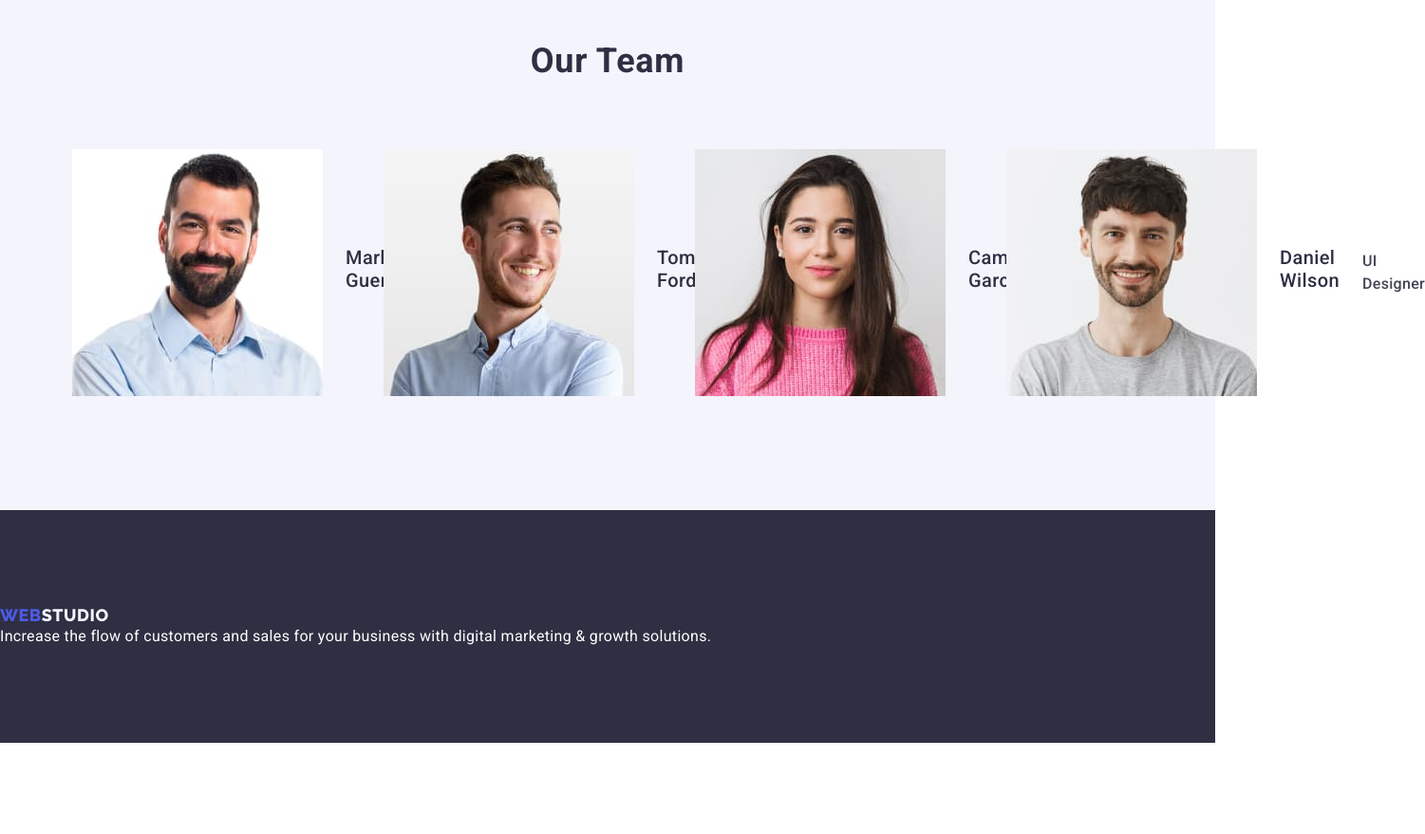
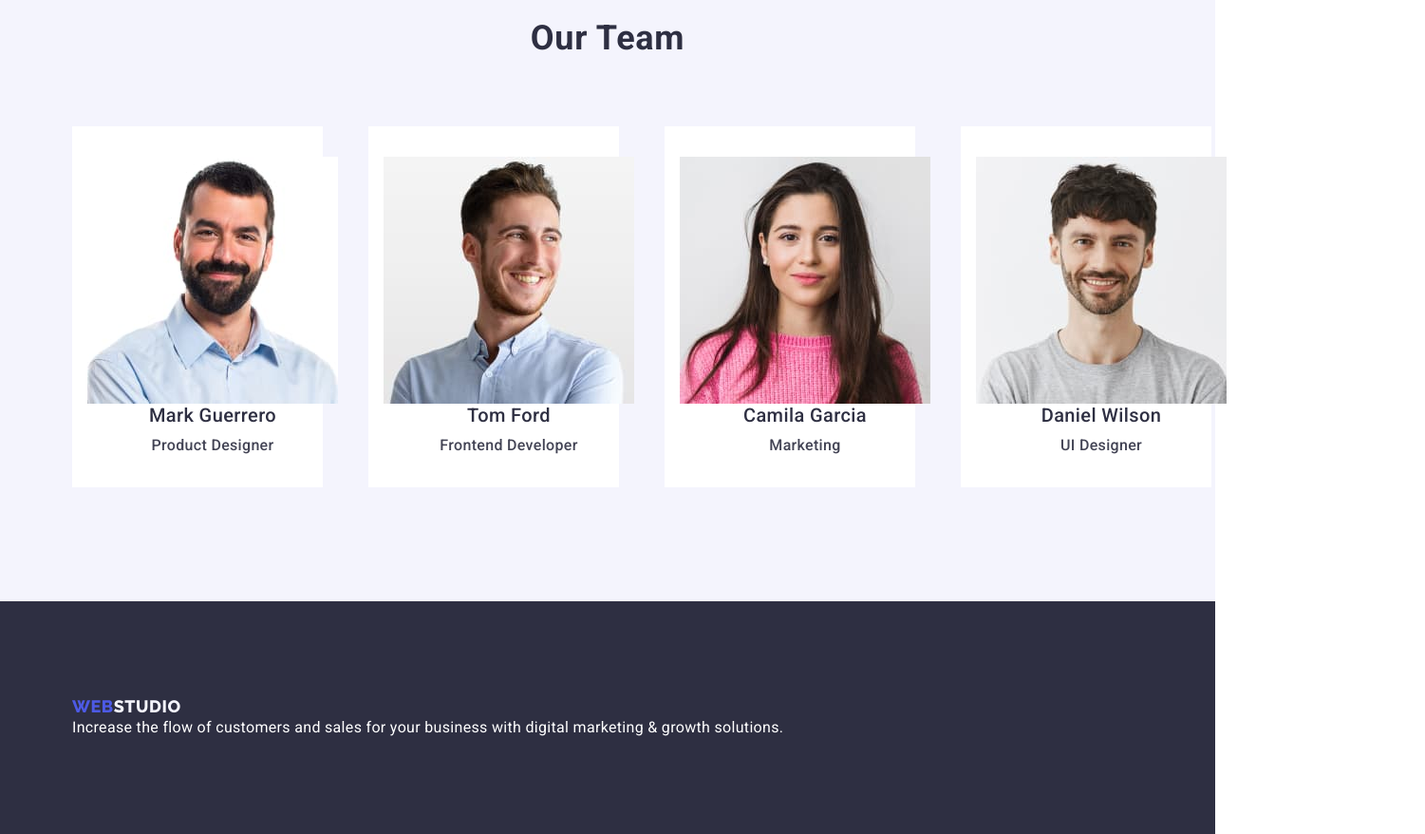
Before and after one commit to Dima-S13/goit-markup-hw-033, a plain HTML site: page index.html in a window 1280 px wide. Shown: the part 1760-2638 px from the top of the page at 95% size, 1501 px wide, since content can reach past the window. Before the commit the page ends 2542 px from the top, so only its background shows below. Drawn offline with nearby package versions, Linux system fonts and the light colour scheme.

Commit message:
fucking sheet!

```diff
--- a/css/styles.css
+++ b/css/styles.css
@@ -46,14 +46,18 @@ img {
 /* ================== Header ==================== */
 .head-container {
   align-items: center;
+  display: flex;
 }
+
 .site-head {
   border-bottom: 1px solid #e7e9fc;
   padding-top: 24px;
+  display: flex;
 }
 .site-nav {
   display: flex;
   align-items: center;
+  margin: auto;
 }
 .logo {
   font-family: "Raleway", sans-serif;
@@ -92,7 +96,8 @@ img {
   letter-spacing: 0.02em;
   color: var(--body-text);
   display: flex;
-  gap: 40px;
+  gap: 24px;
+  align-items: center;
 }
 .menu-title {
   margin-bottom: 8px;
@@ -101,6 +106,7 @@ img {
   gap: 24px;
   display: flex;
   align-items: center;
+  width: calc((100% - 72px) / 4);
 }
 .menu-link {
   font-weight: 500;
@@ -179,7 +185,15 @@ img {
 }
 .what-the {
   width: calc((100% - 48px) / 3);
+  gap: 24px;
 }
+.guys-name {
+  padding: 32px 16px 32px;
+  border-radius: 0px 0px 4px 4px;
+  text-align: center;
+  margin: auto;
+}
+
 /* ============== Porfolio ==================== */
 .list-container {
   flex-wrap: wrap;
@@ -226,6 +240,7 @@ img {
   gap: 24px;
   margin-right: 24px;
   width: calc((100% - 72px) / 4);
+  display: flex;
 }
 .menu-title {
   font-weight: 500;
@@ -233,13 +248,17 @@ img {
   line-height: 1.2;
   letter-spacing: 0.02em;
   color: var(--second-background-color);
+  text-align: center;
+  margin-bottom: 8px;
 }
 .suptitle {
   font-size: 16px;
   line-height: 1.5;
   letter-spacing: 0.02em;
   color: var(--body-text);
+  text-align: center;
 }
+
 .title {
   font-weight: 700;
   font-size: 36px;
@@ -249,6 +268,7 @@ img {
   text-transform: capitalize;
   color: var(--second-background-color);
   margin-bottom: 72px;
+  text-align: center;
 }
 .team-list {
   background-color: var(--button-list-background);
--- a/index.html
+++ b/index.html
@@ -4,7 +4,7 @@
     <meta charset="UTF-8" />
     <meta http-equiv="X-UA-Compatible" content="IE=edge" />
     <meta name="viewport" content="width=device-width, initial-scale=1.0" />
-    <title>index.html</title>
+    <title>Portfolio.html</title>
     <link rel="preconnect" href="https://fonts.googleapis.com" />
     <link rel="preconnect" href="https://fonts.gstatic.com" crossorigin />
     <link rel="preconnect" href="https://fonts.googleapis.com" />
@@ -12,10 +12,6 @@
     <link
       href="https://fonts.googleapis.com/css2?family=Raleway:wght@800&family=Roboto:wght@400;500;700;900&display=swap"
       rel="stylesheet"
-    />
-    <link
-      rel="stylesheet"
-      href="node_modules/modern-normalize/modern-normalize.css"
     />
     <link
       rel="stylesheet"
@@ -117,14 +113,14 @@
                 width="360"
               />
             </li>
-            <li>
+            <li class="what-the">
               <img
                 src="./images/photo2.jpg"
                 alt="content in messengers"
                 width="360"
               />
             </li>
-            <li>
+            <li class="what-the">
               <img
                 src="./images/photo3.jpg"
                 alt="mobile applications"
@@ -140,24 +136,42 @@
           <h2 class="title">Our Team</h2>
           <ul class="menu list">
             <li class="menu-item">
+              <div class="guys-name">
                 <img src="./images/photo4.jpg" alt="Mark's photo" width="264" />
                 <h3 class="menu-title">Mark Guerrero</h3>
                 <p class="suptitle">Product Designer</p>
+              </div>
             </li>
             <li class="menu-item">
+              <div class="guys-name">
                 <img src="./images/photo5.jpg" alt="Tom's photo" width="264" />
                 <h3 class="menu-title">Tom Ford</h3>
                 <p class="suptitle">Frontend Developer</p>
+              </div>
             </li>
             <li class="menu-item">
-              <img src="./images/photo6.jpg" alt="Camila's photo" width="264" />
+              <div class="guys-name">
+                <img
+                  src="./images/photo6.jpg"
+                  alt="Camila's photo"
+                  width="264"
+                />
+
                 <h3 class="menu-title">Camila Garcia</h3>
                 <p class="suptitle">Marketing</p>
+              </div>
             </li>
             <li class="menu-item">
-              <img src="./images/photo7.jpg" alt="Daniel's photo" width="264" />
+              <div class="guys-name">
+                <img
+                  class="guys-pic"
+                  src="./images/photo7.jpg"
+                  alt="Daniel's photo"
+                  width="264"
+                />
                 <h3 class="menu-title">Daniel Wilson</h3>
                 <p class="suptitle">UI Designer</p>
+              </div>
             </li>
           </ul>
         </div>
@@ -165,7 +179,7 @@
     </main>
     <!-- ======================= Footer ============================= -->
     <footer class="footer">
-      <div>
+      <div class="container">
         <a class="logo link" href="./index.html"
           >Web<span class="logo-foot">Studio</span></a
         >
```
Also changed, not shown: portfolio.html (+5 -5 lines). Lines whose indentation alone changed are shown as unchanged.
